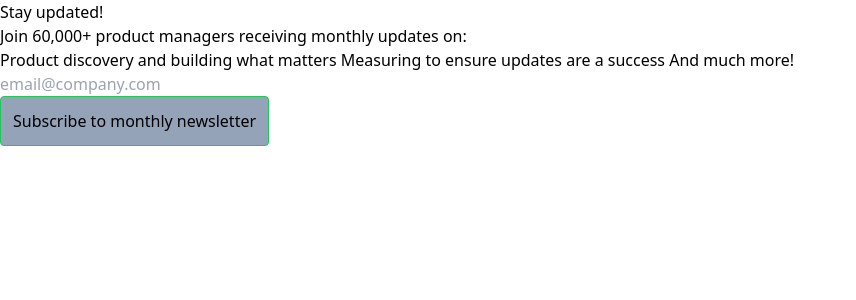
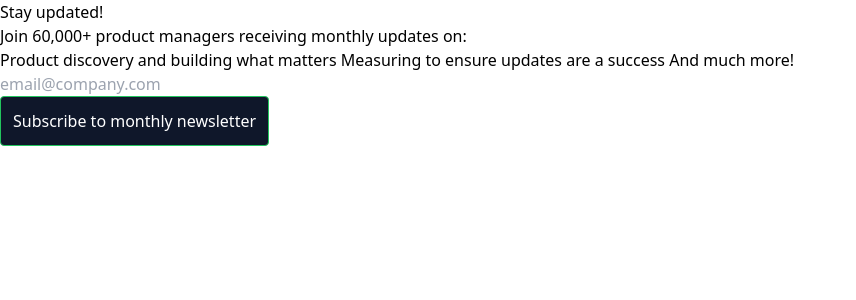
Before and after one commit to ZenitsuAg/newsletter-sign-up-component, a React (Vite) app: page / in a window 1280 px wide. Shown: the top 300 px of the page, without its empty margins (0-856 px from the left). Built offline with nearby package versions, Linux system fonts and the light colour scheme.

Commit message:
Update Button

```diff
--- a/src/Components/Button.jsx
+++ b/src/Components/Button.jsx
@@ -1,8 +1,9 @@
-export default function Button({ text, disabled }) {
+export default function Button({ text, disabled, onClick }) {
     return (
         <button
-        className="p-3 border border-green-500 rounded hover:bg-green-500 hover:text-white disabled:bg-slate-400"
+        className="p-3 text-green-500 border border-green-500 rounded hover:bg-green-500 hover:text-white disabled:bg-slate-900 disabled:text-white"
         disabled={disabled}
+        onClick={onClick}
         >{ text }</button>
     )
 }
```
